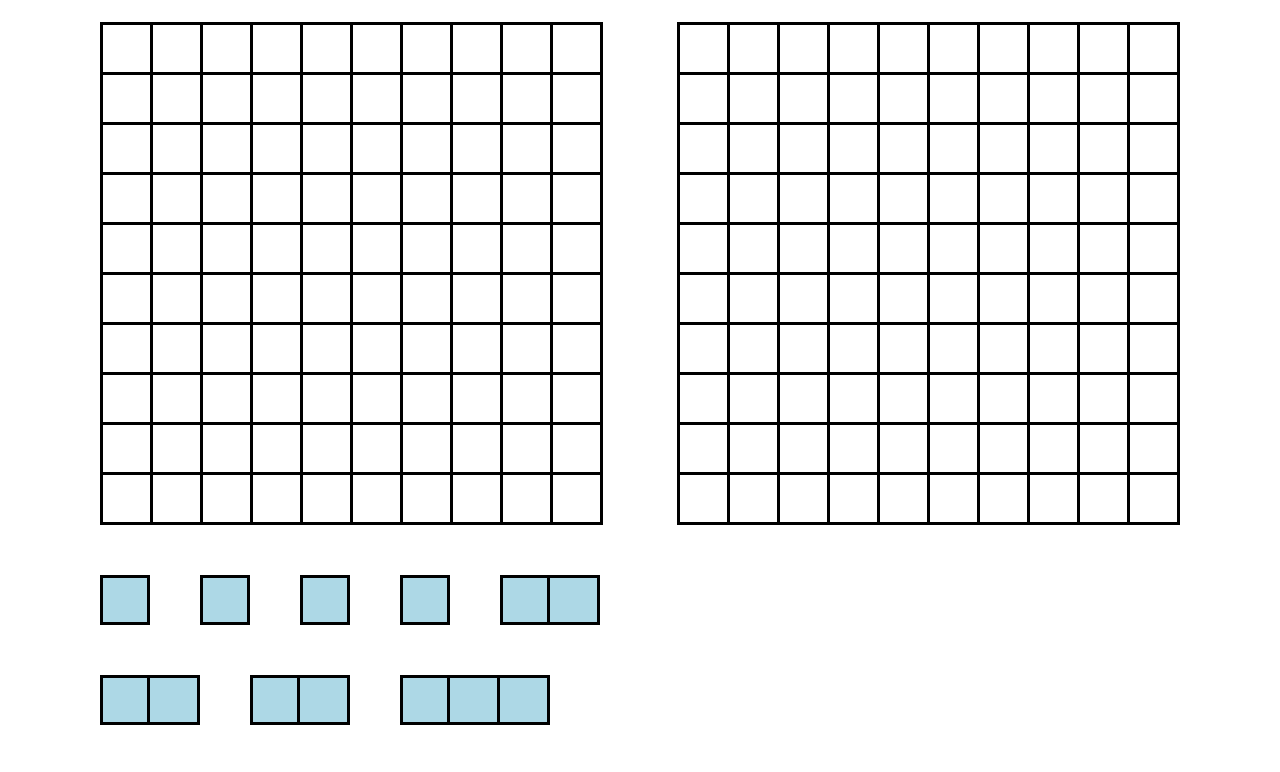
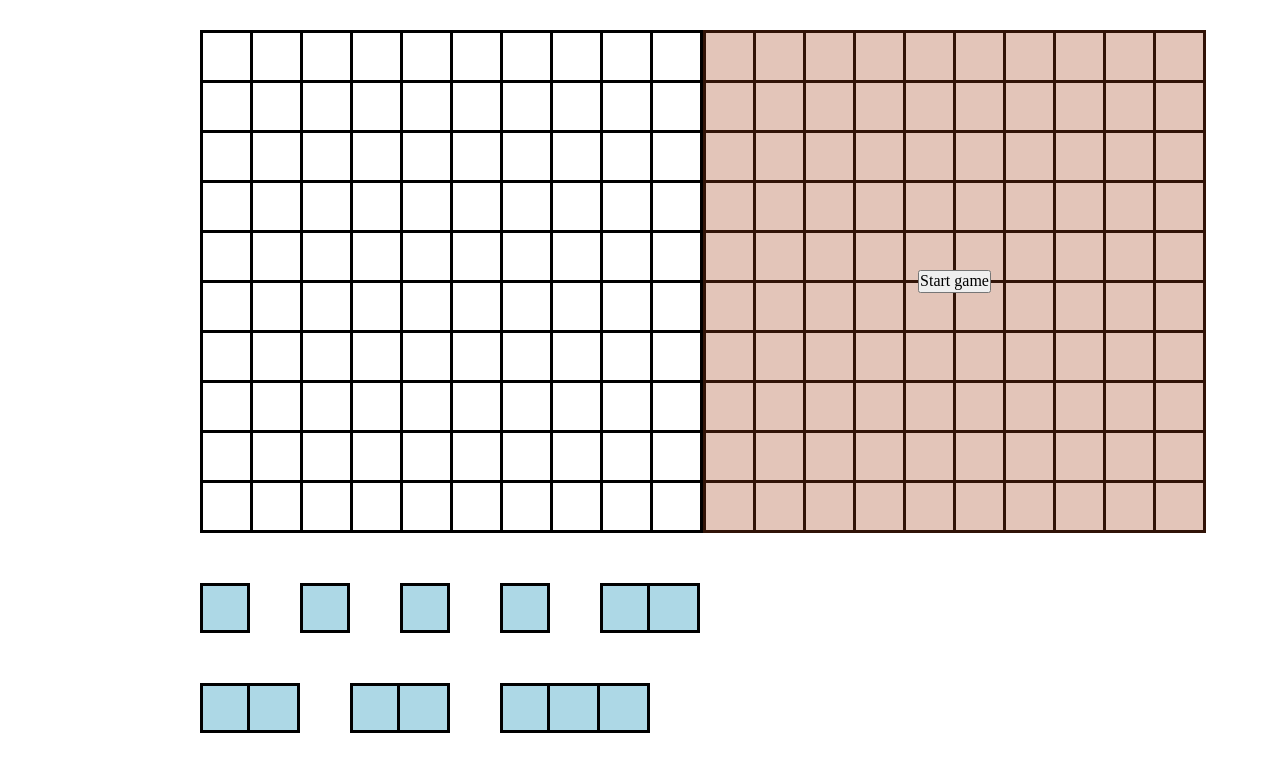
Before and after one commit to GrabovyiS/odin-battleship, a website built with webpack: page src/templates/index.html in a window 1280 px wide. Shown: the part 182-954 px from the top of the page. Built offline with nearby package versions, Linux system fonts and the light colour scheme.

Commit message:
feat: starting a game

```diff
--- a/src/GameRenderer.js
+++ b/src/GameRenderer.js
@@ -13,6 +13,16 @@ const GameRenderer = (player, opponent, clickSquareCallback) => {
   renderer.renderOpponentBoard = function () {
     const container = document.querySelector('.opponent-board-container');
     container.textContent = '';
+
+    const overlay = document.createElement('div');
+    overlay.classList.add('opponent-overlay');
+
+    const startGameButton = document.createElement('button');
+    startGameButton.classList.add('start-game-button');
+    startGameButton.textContent = 'Start game';
+
+    overlay.appendChild(startGameButton);
+    container.appendChild(overlay);
 
     const opponentBoard = OpponentBoard(opponent, clickSquareCallback);
 
@@ -84,29 +94,46 @@ const GameRenderer = (player, opponent, clickSquareCallback) => {
       });
   };
 
-  renderer.hideShipyard = function () {
+  renderer.hideShipyardShips = function () {
     const shipyardContainer = document.querySelector(
       '.player-shipyard-container',
     );
     shipyardContainer.textContent = '';
 
-    const playerBoard = document.querySelector('.player-board-container');
-    for (const square of playerBoard.childNodes) {
-      //
-    }
+    const draggableShips = document.querySelectorAll(
+      '.player-board .shipyard-ship',
+    );
+    draggableShips.forEach((shipEl) => {
+      shipEl.remove();
+    });
   };
 
   renderer.startPlacingPhase = function () {
-    console.log('start placing phase');
-    // disable opponent board
-    // display a start game button
-    // create interactive board
-    const playerBoardContainer = document.querySelector(
-      '.player-board-container',
-    );
-    // const interactiveBoard = document.createElement('div');
-    // interactiveBoard.classList.add('board', 'interactive-board');
-    // playerBoardContainer.appendChild(interactiveBoard);
+    document
+      .querySelector('.opponent-board-container')
+      .classList.add('disabled');
+
+    document
+      .querySelector('.start-game-button')
+      .addEventListener('click', (e) => {
+        if (player.shipyard.length === 0) {
+          renderer.startGame();
+        }
+      });
+
+    document.querySelector('h1').textContent = 'Place your ships';
+  };
+
+  renderer.startGame = function () {
+    document
+      .querySelector('.opponent-board-container')
+      .classList.remove('disabled');
+
+    document.querySelector('h1').textContent = 'Your turn';
+
+    this.renderPlayerBoard();
+    this.hideShipyardShips();
+    this.renderOpponentBoard();
   };
 
   return renderer;
--- a/src/assets/styles/styles.css
+++ b/src/assets/styles/styles.css
@@ -4,10 +4,15 @@ body > header {
   padding: 40px;
 }
 
+h1 {
+  text-align: center;
+  margin: 20px 0px 40px 0px;
+}
+
 .boards-container {
   display: flex;
   justify-content: space-between;
-  margin: 100px 100px;
+  margin: 0 200px;
 }
 
 .board-and-shipyard-container {
@@ -19,8 +24,29 @@ body > header {
 }
 
 .opponent-board-container {
-  /* width: 30vw; */
-  /* height: 30vw; */
+  position: relative;
+
+  .opponent-overlay {
+    display: none;
+  }
+
+  &.disabled {
+    .opponent-overlay {
+      display: block;
+      position: absolute;
+      z-index: 1;
+      width: 100%;
+      height: 100%;
+      display: flex;
+      justify-content: center;
+      align-items: center;
+
+      background-color: rgba(164, 65, 25, 0.3);
+
+      button {
+      }
+    }
+  }
 }
 
 .board {
--- a/src/templates/index.html
+++ b/src/templates/index.html
@@ -11,6 +11,7 @@
         <button id="player-vs-computer">Play vs computer</button>
       </nav>
     </header>
+    <h1></h1>
     <div class="boards-container">
       <div class="player-side">
         <div class="board-and-shipyard-container">
```
